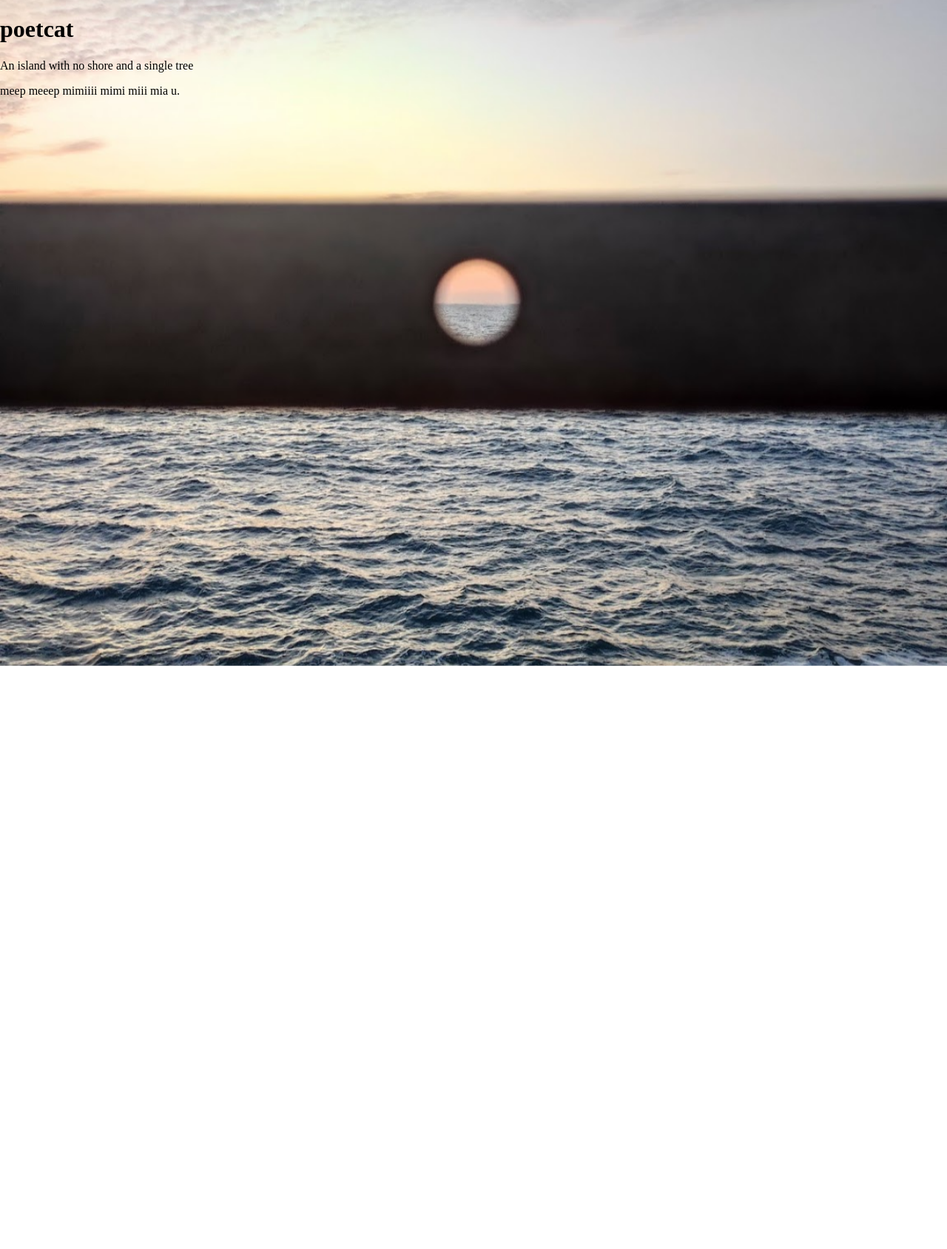
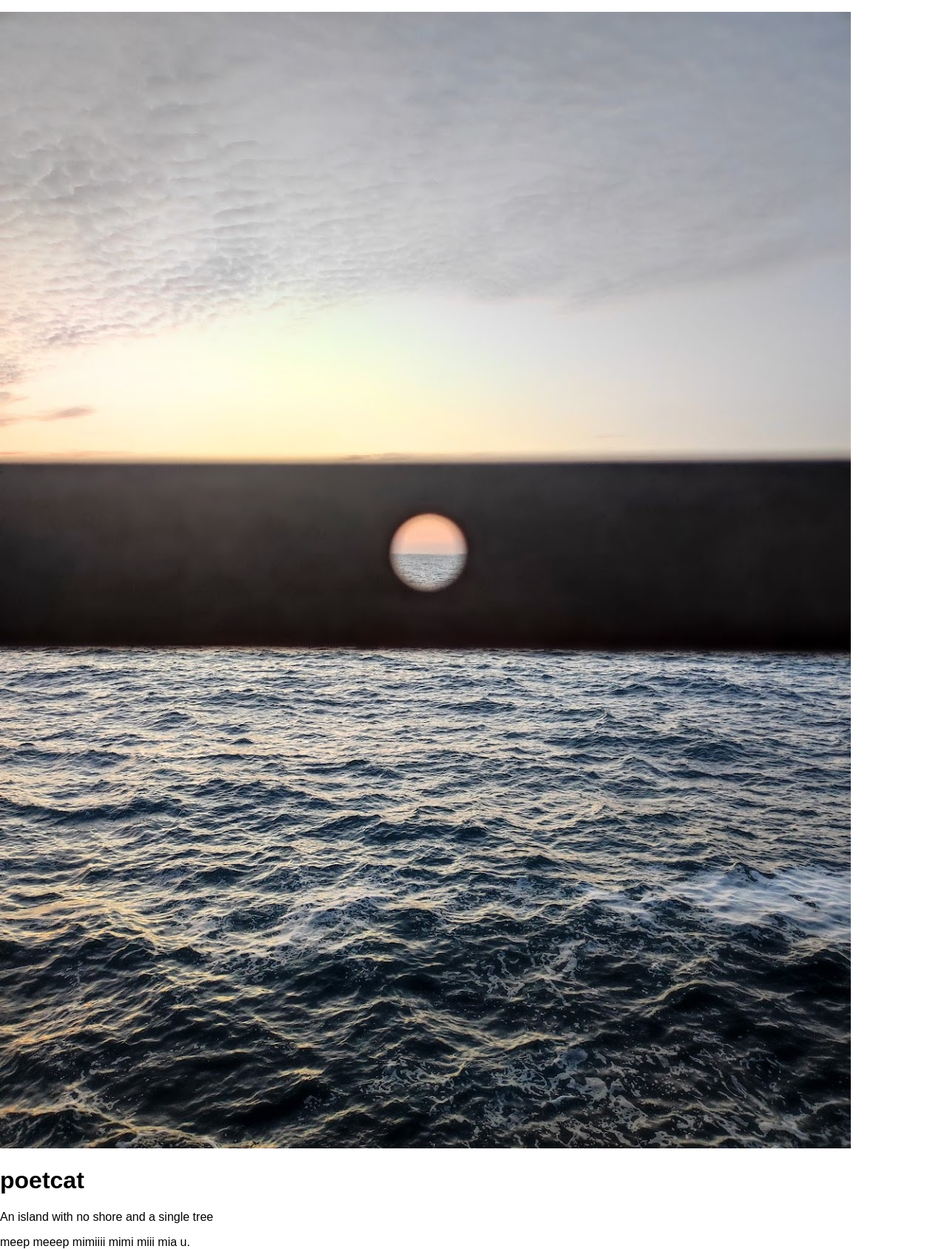
Before and after one commit to ilycat/ilycat.github.io, a Jekyll site: the page built from index.md, in a window 1280 px wide. Shown: the whole page at 74% size. Built offline with Jekyll 4.4.1, drawn with Linux system fonts in a browser that asks for light colours; before the commit the page ends 900 px from its top, so only the background shows below that.

Commit message:
Update style.css

```diff
--- a/assets/css/style.css
+++ b/assets/css/style.css
@@ -1,16 +1,28 @@
-html, body {
+body, html {
   margin: 0;
   padding: 0;
+  width: 100%;
   height: 100%;
-  overflow: hidden;
+  font-family: sans-serif;
 }
 
-.fullscreen-image {
-  position: fixed;
-  top: 0;
-  left: 0;
-  width: 100vw;
-  height: 100vh;
-  object-fit: cover;
-  z-index: -1; /* Para que quede detrás del contenido */
+.background-image {
+  width: 100%;
+  height: auto; /* para que mantenga la proporción */
+  max-height: 100vh; /* que no sobrepase el alto visible */
+  display: block;
 }
+
+.text-overlay {
+  position: absolute;
+  top: 20%;
+  left: 50%;
+  transform: translateX(-50%);
+  color: white;
+  background-color: rgba(0,0,0,0.5); /* fondo negro semitransparente para mejor lectura */
+  padding: 1em 2em;
+  border-radius: 10px;
+  max-width: 90%;
+  text-align: center;
+  font-size: 1.5rem;
+}
```
